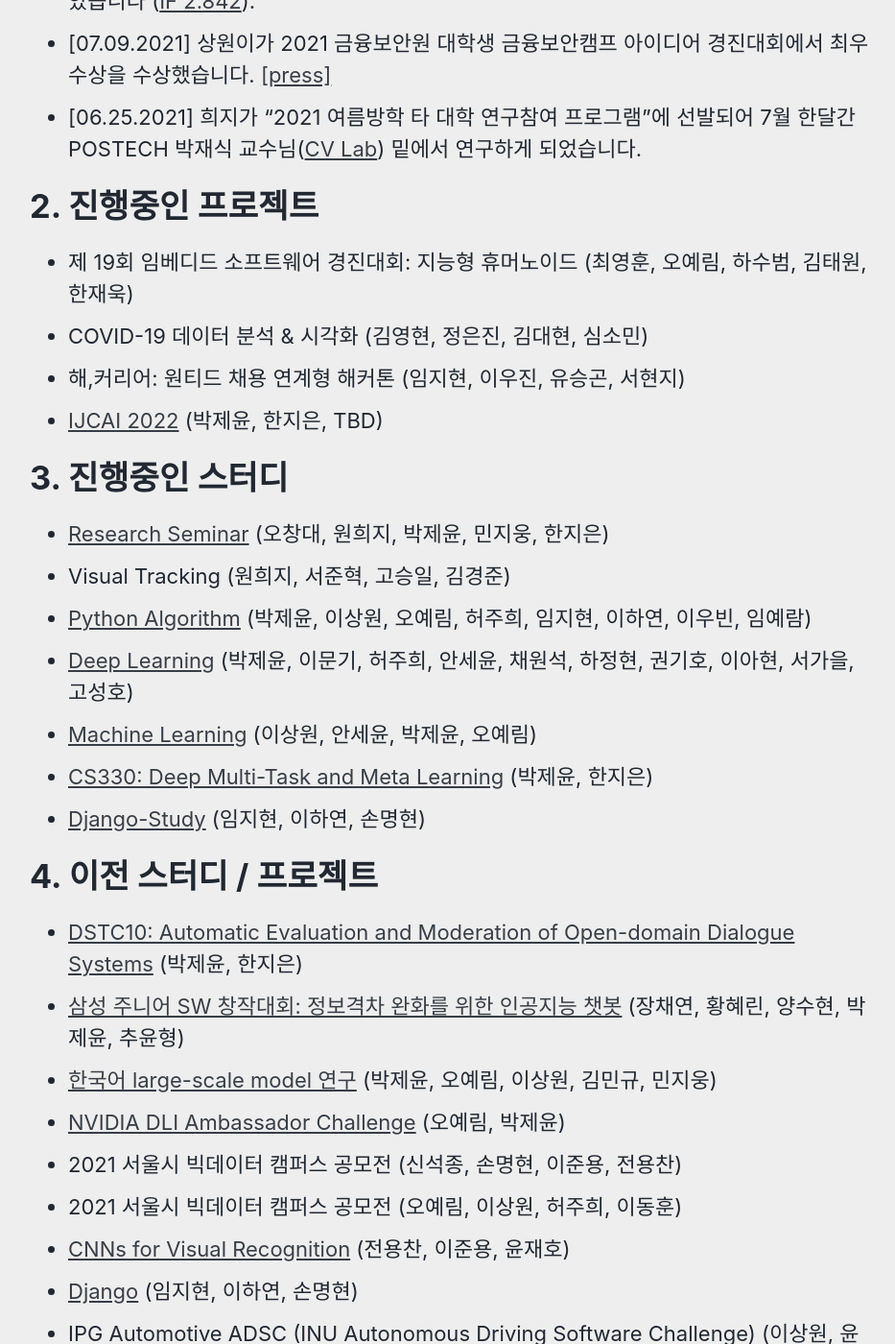
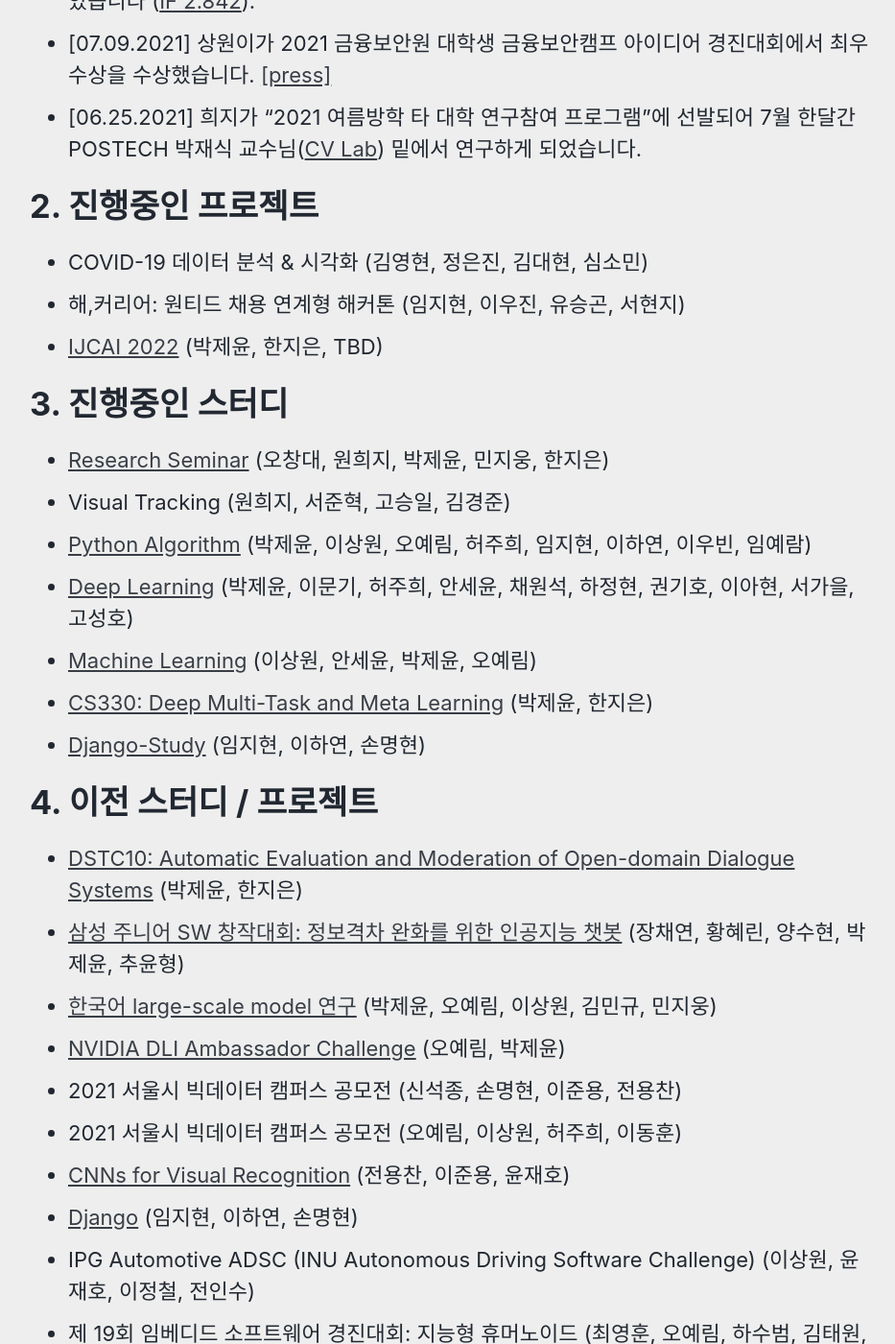
Before and after one commit to TAVEResearch/TAVEResearch.github.io, a Jekyll site: the page built from about.md, in a window 1280 px wide and 1400 px high, scrolled down 839 px. Shown: the whole window at 96% size, without its empty margins (171-1104 px from the left). Built offline with Jekyll 4.4.1, drawn with Linux system fonts in a browser that asks for light colours; cached includes are drawn as plain includes; some of the changed text lies outside the part shown.

Commit message:
amend about

```diff
--- a/about.md
+++ b/about.md
@@ -20,7 +20,6 @@ author_profile: false
 
 # 2. 진행중인 프로젝트
 
-- 제 19회 임베디드 소프트웨어 경진대회: 지능형 휴머노이드 (최영훈, 오예림, 하수범, 김태원, 한재욱)
 - COVID-19 데이터 분석 & 시각화 (김영현, 정은진, 김대현, 심소민)
 - 해,커리어: 원티드 채용 연계형 해커톤 (임지현, 이우진, 유승곤, 서현지)
 - [IJCAI 2022](https://ijcai-22.org/) (박제윤, 한지은, TBD)
```
Also changed, not shown: other parts of about.md (+1 -2 lines).
